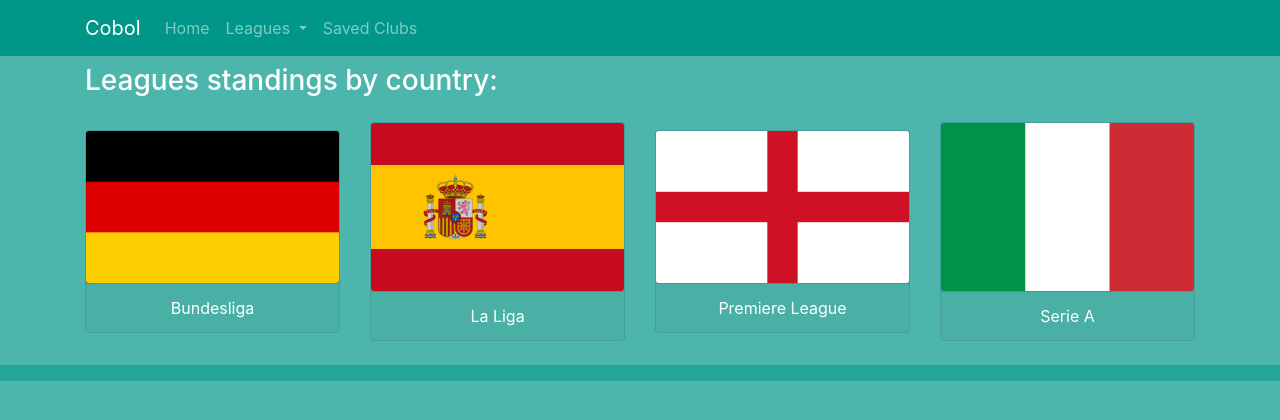
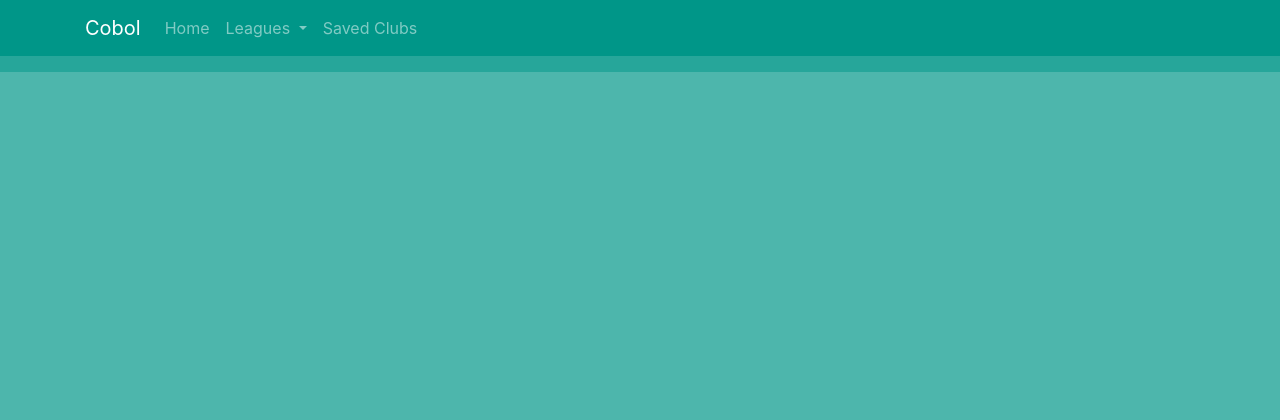
Before and after one commit to EChristian48/Submission-PWA-2, a website with bundled scripts: page index.html in a window 1280 px wide. Built offline with nearby package versions, Linux system fonts and the light colour scheme.

Commit message:
Removed league cards because they're useless

```diff
--- a/index.html
+++ b/index.html
@@ -63,54 +63,6 @@
 
 <main>
 
-    <section class="container-fluid d-none d-md-block py-2 teal-300" id="leagues">
-        <div class="container">
-            <div class="row align-items-center">
-
-                <div class="col-12 mb-3">
-                    <h3 class="text-white">Leagues standings by country:</h3>
-                </div>
-
-                <div class="col-12 col-md-6 col-lg-3 mb-3">
-                    <div class="card teal-300">
-                        <img alt="" class="card-img" src="./img/Flag_of_Germany.svg">
-                        <div class="card-footer text-center text-white" id="bundesliga">
-                            Bundesliga
-                        </div>
-                    </div>
-                </div>
-
-                <div class="col-12 col-md-6 col-lg-3 mb-3">
-                    <div class="card teal-300">
-                        <img alt="" class="card-img" src="./img/Flag_of_Spain.svg">
-                        <div class="card-footer text-center text-white" id="laLiga">
-                            La Liga
-                        </div>
-                    </div>
-                </div>
-
-                <div class="col-12 col-md-6 col-lg-3 mb-3">
-                    <div class="card teal-300">
-                        <img alt="" class="card-img" src="./img/Flag_of_England.svg">
-                        <div class="card-footer text-center text-white" id="premiereLeague">
-                            Premiere League
-                        </div>
-                    </div>
-                </div>
-
-                <div class="col-12 col-md-6 col-lg-3 mb-3">
-                    <div class="card teal-300">
-                        <img alt="" class="card-img" src="./img/Flag_of_Italy.svg">
-                        <div class="card-footer text-center text-white" id="serieA">
-                            Serie A
-                        </div>
-                    </div>
-                </div>
-
-            </div>
-        </div>
-    </section>
-
     <section class="container-fluid py-2 teal-400" id="content">
         <div class="text-center py-5 my-auto d-none" id="contentSpinner">
             <div class="spinner-border"></div>
--- a/sw.js
+++ b/sw.js
@@ -33,10 +33,6 @@
     './js/routes.js',
 
     // Images
-    './img/Flag_of_England.svg',
-    './img/Flag_of_Germany.svg',
-    './img/Flag_of_Italy.svg',
-    './img/Flag_of_Spain.svg',
 
     // Icons and Manifest
     './img/icons/android-chrome-192x192.png',
```
Also changed, not shown: img/Flag_of_England.svg (deleted), img/Flag_of_Germany.svg (deleted), img/Flag_of_Italy.svg (deleted), img/Flag_of_Spain.svg (deleted).
